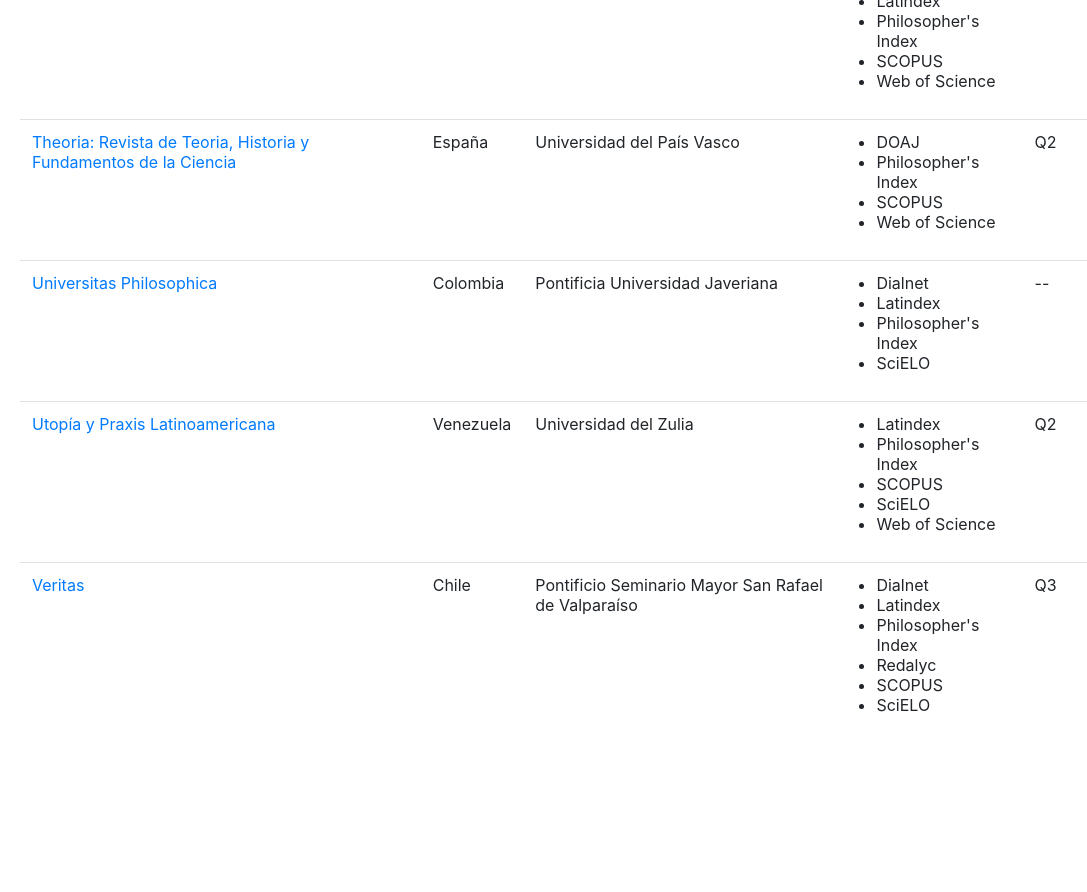
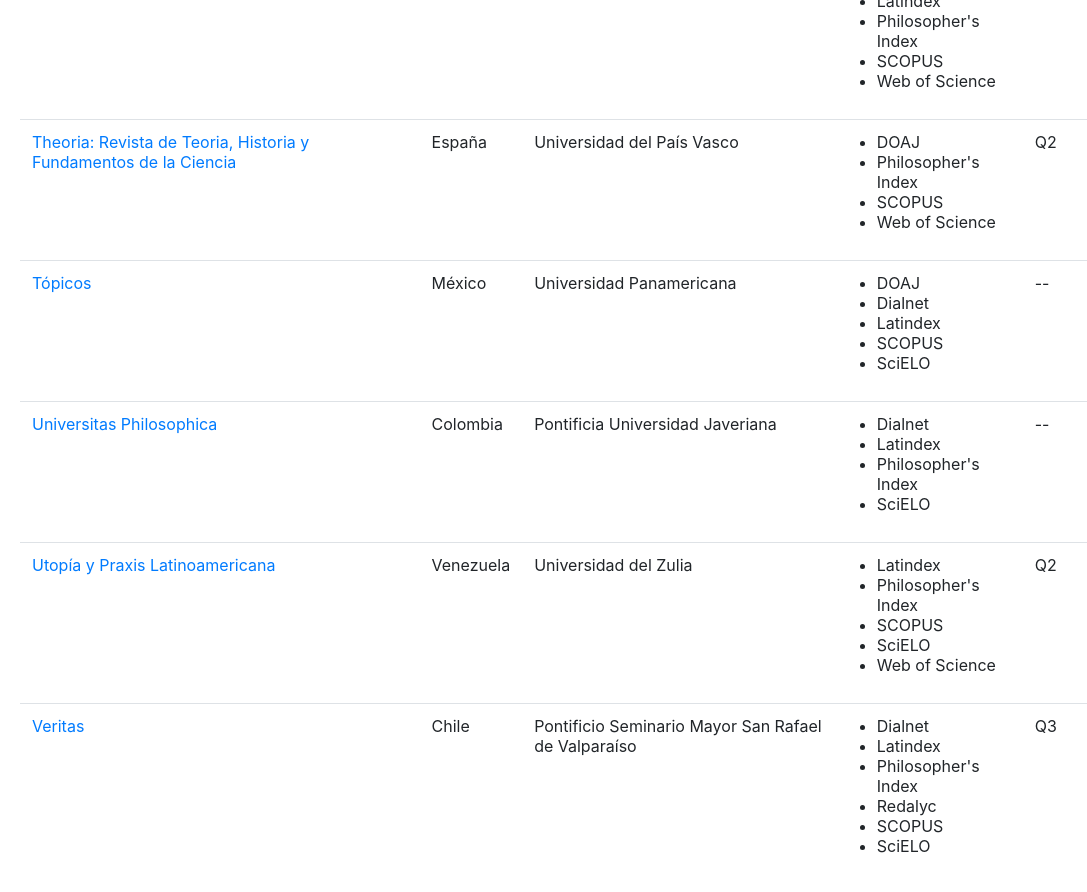
Before and after one commit to juanrloaiza/revistas_filosofia, a Jekyll site: the page built from index.md, in a window 1280 px wide and 900 px high, scrolled down 2741 px. Shown: the top 892 px of the window, without its empty margins (65-1152 px from the left). Built offline with Jekyll 4.4.1, drawn with Linux system fonts in a browser that asks for light colours; comment, search, counter and statistics services are not loaded; before the commit the page ends 3500 px from its top, so only the background shows below that.

Commit message:
Revista Topicos

```diff
--- a/_data/revistas.yml
+++ b/_data/revistas.yml
@@ -251,3 +251,14 @@
     - Dialnet
     - Latindex
     - Redalyc
+
+- nombre: Tópicos
+  universidad: Universidad Panamericana
+  pais: México
+  indices:
+    - DOAJ
+    - SciELO
+    - SCOPUS
+    - Latindex
+    - Dialnet
+  web: http://topicosojs.up.edu.mx/ojs/index.php/topicos
```
